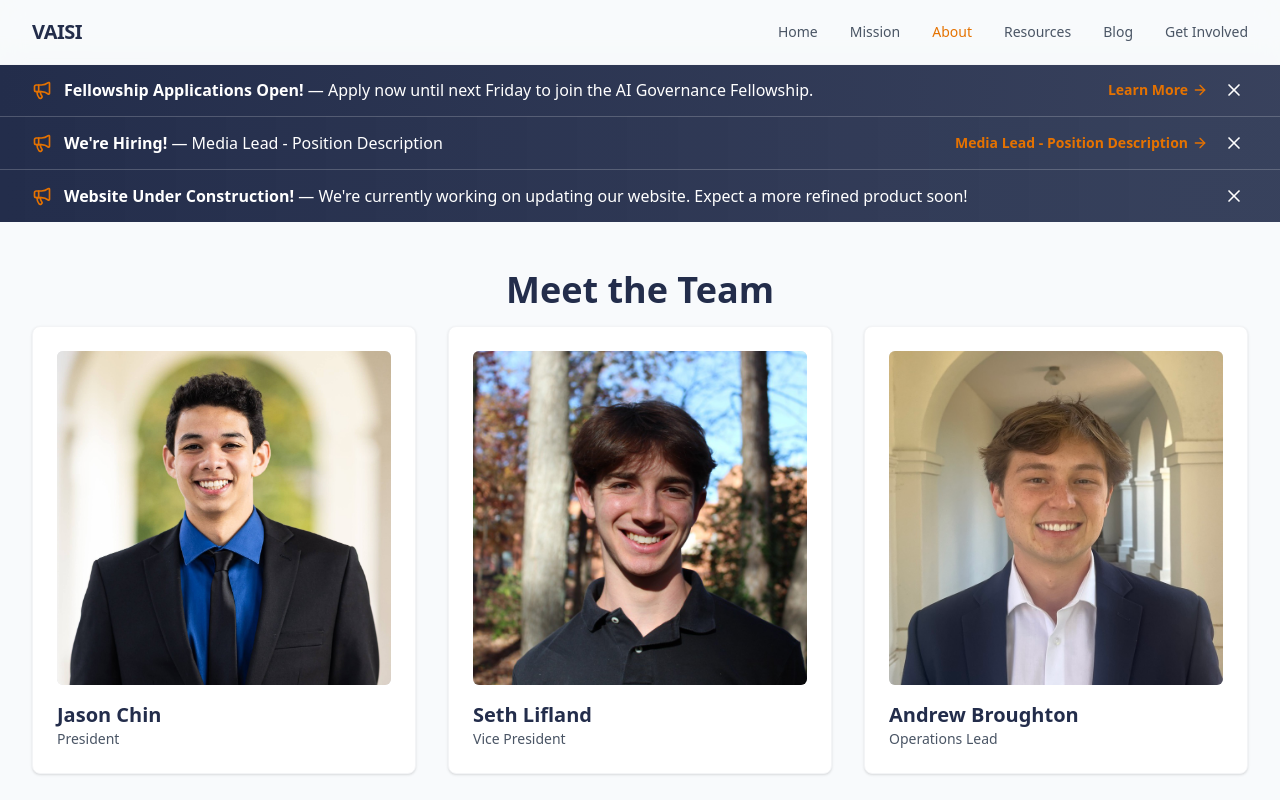
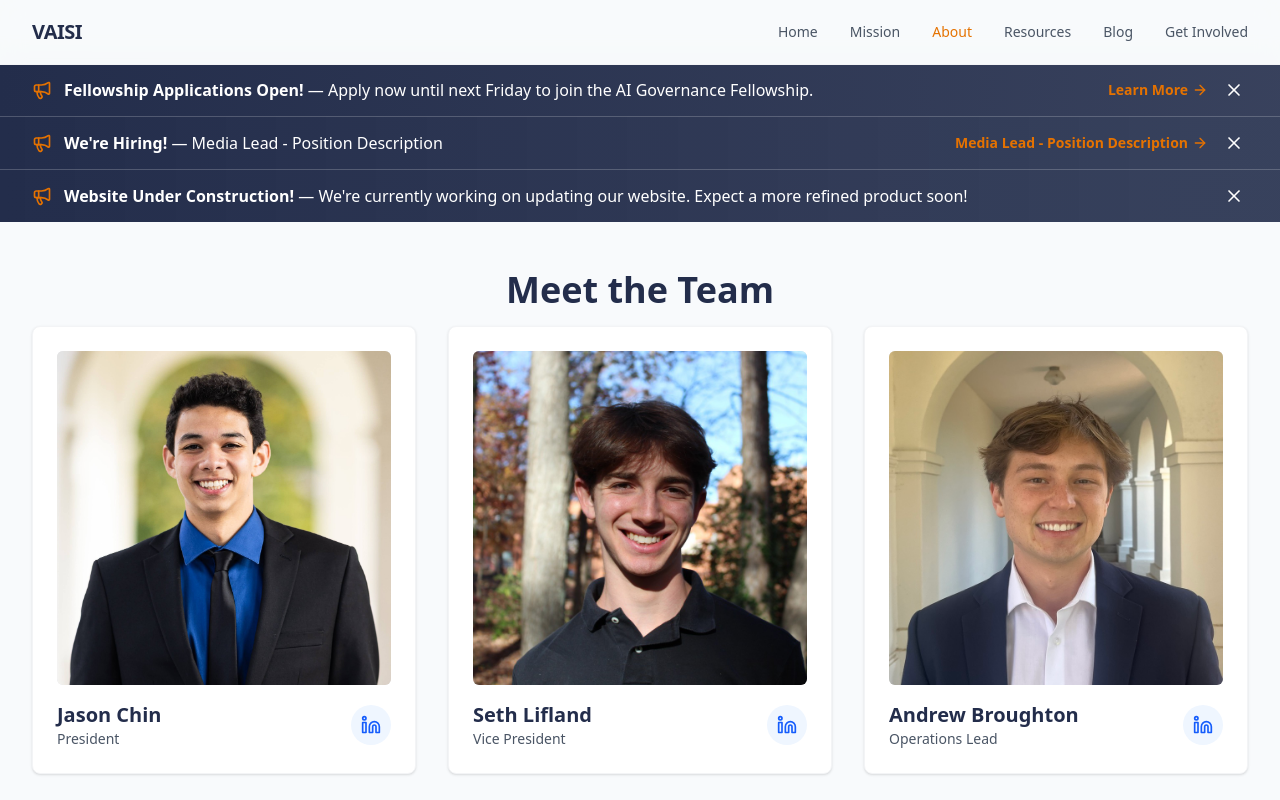
Before and after one commit to Virginia-AI-Security-Initiative/VAISI_Website, a Next.js app: page /about in a window 1280 px wide. Shown: the top 800 px of the page. Built offline with nearby package versions, Linux system fonts and the light colour scheme; a web font is replaced by a local one.

Commit message:
added linkedIns and updated home page logo pic

```diff
--- a/app/about/page.tsx
+++ b/app/about/page.tsx
@@ -7,31 +7,36 @@ const teamMembers = [
         id: 1,
         name: "Jason Chin",
         title: "President",
-        imageSrc: "/team/jason.jpg"
+        imageSrc: "/team/jason.jpg",
+        linkedinUrl: "https://www.linkedin.com/in/jasonchin9/"
     },
     {
         id: 2,
         name: "Seth Lifland",
         title: "Vice President",
-        imageSrc: "/team/seth.jpeg"
+        imageSrc: "/team/seth.jpeg",
+        linkedinUrl: "https://www.linkedin.com/in/seth-lifland-8a604b326/"
     },
     {
         id: 3,
         name: "Andrew Broughton",
         title: "Operations Lead",
-        imageSrc: "/team/andrew.png"
+        imageSrc: "/team/andrew.png",
+        linkedinUrl: "https://www.linkedin.com/in/andrewmbroughton/"
     },
     {
         id: 4,
         name: "Lily Egenrieder",
         title: "Lead Editor",
-        imageSrc: "/team/VAISI_Logo.jpg"
+        imageSrc: "/team/VAISI_Logo.jpg",
+        linkedinUrl: "https://www.linkedin.com/in/lily-egenrieder/"
     },
     {
         id: 5,
         name: "Elias Krasny",
         title: "Event Coordinator",
-        imageSrc: "/team/VAISI_Logo.jpg"
+        imageSrc: "/team/VAISI_Logo.jpg",
+        linkedinUrl: "https://www.linkedin.com/in/elias-krasny-82b433305/"
     },
     {
         id: 6,
@@ -54,6 +59,7 @@ export default function AboutPage() {
                             name={member.name}
                             title={member.title}
                             imageSrc={member.imageSrc}
+                            linkedinUrl={member.linkedinUrl}
                         />
                     ))}
                 </div>
--- a/app/page.tsx
+++ b/app/page.tsx
@@ -28,7 +28,7 @@ export default function Home() {
             {/* Hero Graphic - takes less space (2/5) */}
             <div className="flex justify-center lg:justify-end lg:col-span-2">
               <Image
-                src="/Transparent_VAISI_Logo.png"
+                src="/Cropped_VAISI_Logo-Picsart-BackgroundRemover.jpg"
                 alt="VAISI Logo"
                 width={500}
                 height={500}
--- a/components/TeamMemberCard.tsx
+++ b/components/TeamMemberCard.tsx
@@ -1,13 +1,15 @@
 import Image from 'next/image';
+import { Linkedin } from 'lucide-react';
 
 interface TeamMemberCardProps {
     name: string;
     title: string;
     // imageSrc will be optional or have a default placeholder in real usage
     imageSrc?: string;
+    linkedinUrl?: string;
 }
 
-export default function TeamMemberCard({ name, title, imageSrc }: TeamMemberCardProps) {
+export default function TeamMemberCard({ name, title, imageSrc, linkedinUrl }: TeamMemberCardProps) {
     return (
         <div className="bg-white p-6 rounded-lg shadow-sm border border-gray-100 hover:shadow-md transition-shadow">
             <div className="aspect-square relative w-full mb-4 bg-gray-200 rounded-md overflow-hidden">
@@ -24,8 +26,23 @@ export default function TeamMemberCard({ name, title, imageSrc }: TeamMemberCard
                     </div>
                 )}
             </div>
-            <h3 className="text-xl font-bold text-primary">{name}</h3>
-            <p className="text-sm text-gray-600 font-medium">{title}</p>
+            <div className="flex items-center justify-between">
+                <div>
+                    <h3 className="text-xl font-bold text-primary">{name}</h3>
+                    <p className="text-sm text-gray-600 font-medium">{title}</p>
+                </div>
+                {linkedinUrl && (
+                    <a
+                        href={linkedinUrl}
+                        target="_blank"
+                        rel="noopener noreferrer"
+                        className="w-10 h-10 bg-blue-50 rounded-full flex items-center justify-center hover:bg-blue-100 transition-colors"
+                        aria-label={`${name}'s LinkedIn profile`}
+                    >
+                        <Linkedin className="w-5 h-5 text-blue-600" />
+                    </a>
+                )}
+            </div>
         </div>
     );
 }
```
Also changed, not shown: public/Cropped_VAISI_Logo-Picsart-BackgroundRemover.jpg (added).
